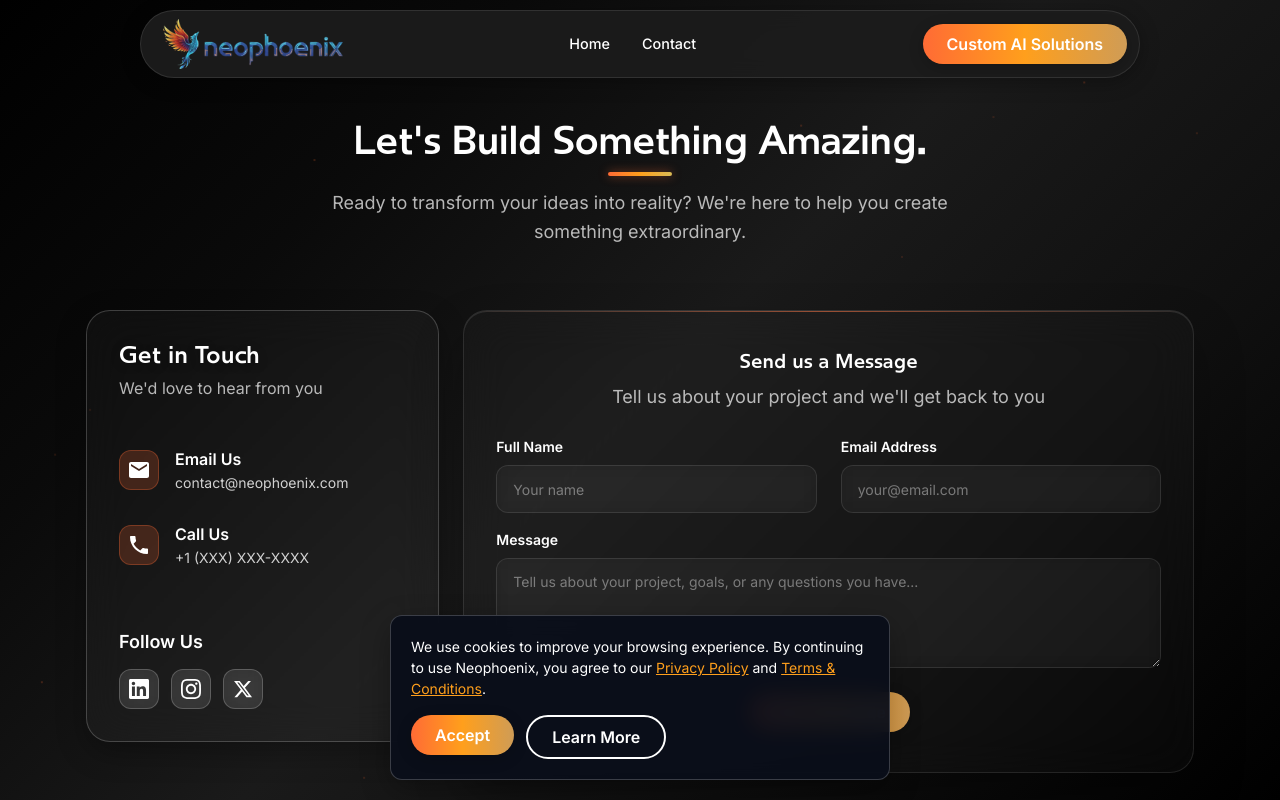
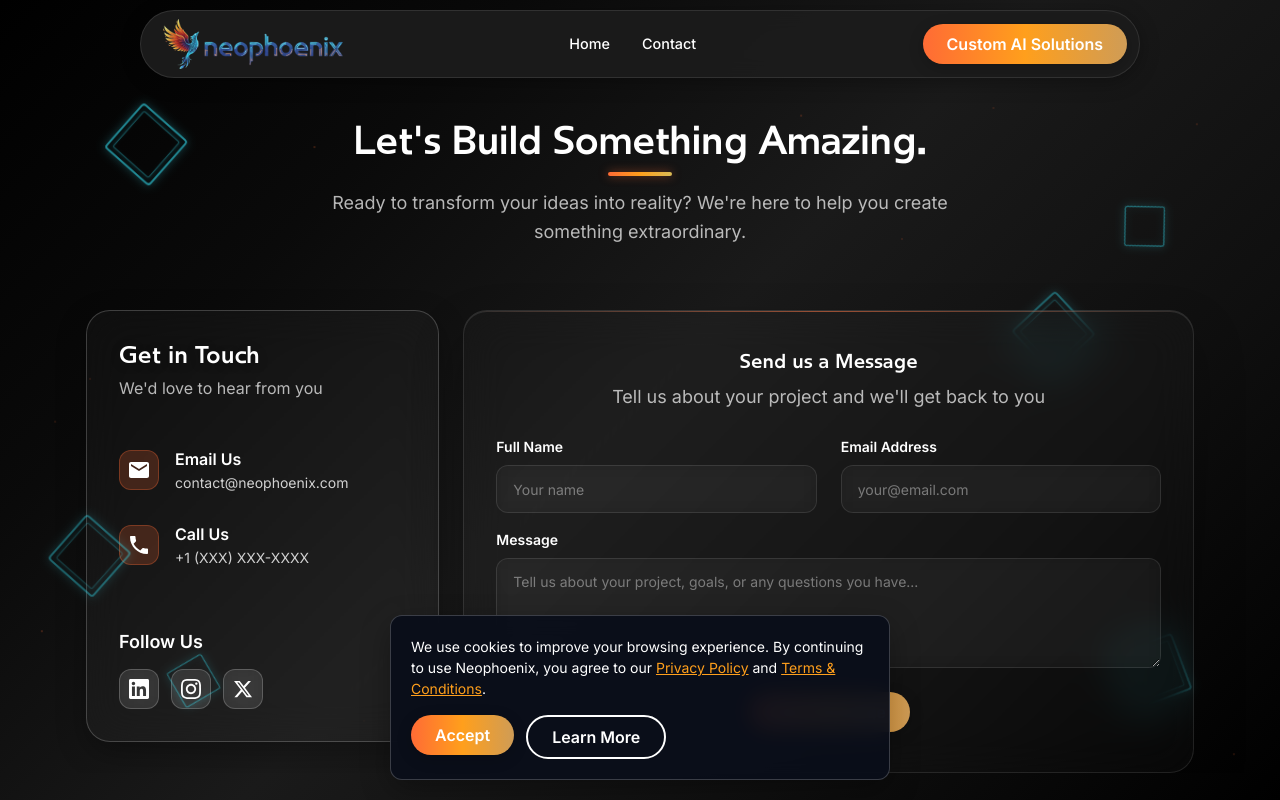
Before and after one commit to dhavalinventam/neophoenix-web, a Next.js app: page /contact in a window 1280 px wide. Shown: the top 800 px of the page. Built offline with nearby package versions, Linux system fonts and the light colour scheme.

Commit message:
add bg animation in all other sec

```diff
--- a/src/app/(pages)/contact/page.module.scss
+++ b/src/app/(pages)/contact/page.module.scss
@@ -23,6 +23,113 @@
   height: 100%;
   pointer-events: none;
   z-index: 0;
+}
+
+// Geometric Pattern Elements
+.geometricPattern {
+  position: absolute;
+  top: 0;
+  left: 0;
+  width: 100%;
+  height: 100%;
+  pointer-events: none;
+  z-index: 1;
+  overflow: hidden;
+}
+
+.geometricElement {
+  position: absolute;
+  width: 60px;
+  height: 60px;
+  opacity: 0.3;
+  animation: geometricFloat 8s ease-in-out infinite;
+
+  &::before {
+    content: '';
+    position: absolute;
+    top: 50%;
+    left: 50%;
+    width: 100%;
+    height: 100%;
+    transform: translate(-50%, -50%) rotate(45deg);
+    border: 2px solid #35ebff;
+    border-radius: 4px;
+    box-shadow:
+      0 0 10px rgba(53, 235, 255, 0.4),
+      inset 0 0 10px rgba(53, 235, 255, 0.1);
+  }
+
+  &::after {
+    content: '';
+    position: absolute;
+    top: 50%;
+    left: 50%;
+    width: 80%;
+    height: 80%;
+    transform: translate(-50%, -50%) rotate(45deg);
+    border: 1px solid rgba(53, 235, 255, 0.6);
+    border-radius: 2px;
+    box-shadow: 0 0 5px rgba(53, 235, 255, 0.3);
+  }
+}
+
+.geometricElementLarge {
+  position: absolute;
+  width: 60px;
+  height: 60px;
+  opacity: 0.3;
+  animation: geometricFloat 8s ease-in-out infinite;
+
+  &::before {
+    content: '';
+    position: absolute;
+    top: 50%;
+    left: 50%;
+    width: 100%;
+    height: 100%;
+    transform: translate(-50%, -50%) rotate(45deg);
+    border: 2px solid #35ebff;
+    border-radius: 4px;
+    box-shadow:
+      0 0 10px rgba(53, 235, 255, 0.4),
+      inset 0 0 10px rgba(53, 235, 255, 0.1);
+  }
+
+  &::after {
+    content: '';
+    position: absolute;
+    top: 50%;
+    left: 50%;
+    width: 80%;
+    height: 80%;
+    transform: translate(-50%, -50%) rotate(45deg);
+    border: 1px solid rgba(53, 235, 255, 0.6);
+    border-radius: 2px;
+    box-shadow: 0 0 5px rgba(53, 235, 255, 0.3);
+  }
+}
+
+.geometricElementSmall {
+  position: absolute;
+  width: 40px;
+  height: 40px;
+  opacity: 0.4;
+  animation: geometricFloat 6s ease-in-out infinite;
+
+  &::before {
+    content: '';
+    position: absolute;
+    top: 50%;
+    left: 50%;
+    width: 100%;
+    height: 100%;
+    transform: translate(-50%, -50%) rotate(45deg);
+    border: 1px solid #35ebff;
+    border-radius: 2px;
+    box-shadow:
+      0 0 8px rgba(53, 235, 255, 0.3),
+      inset 0 0 8px rgba(53, 235, 255, 0.1);
+  }
 }
 
 .gradientMesh {
@@ -67,7 +174,7 @@
   overflow: hidden;
   min-height: 400px;
   // padding-top: 120px;
-  padding-bottom: 70px; // Add top and bottom padding for better spacing
+  // padding-bottom: 70px;
   display: flex;
   align-items: center;
   justify-content: center;
@@ -507,6 +614,25 @@
   }
 }
 
+@keyframes geometricFloat {
+  0%, 100% {
+    transform: translateY(0px) translateX(0px) rotate(0deg);
+    opacity: 0.3;
+  }
+  25% {
+    transform: translateY(-15px) translateX(10px) rotate(90deg);
+    opacity: 0.5;
+  }
+  50% {
+    transform: translateY(-10px) translateX(-5px) rotate(180deg);
+    opacity: 0.4;
+  }
+  75% {
+    transform: translateY(-20px) translateX(15px) rotate(270deg);
+    opacity: 0.6;
+  }
+}
+
 @keyframes pulse {
   0%, 100% {
     opacity: 1;
--- a/src/app/(pages)/contact/page.tsx
+++ b/src/app/(pages)/contact/page.tsx
@@ -88,6 +88,63 @@ export default function ContactPage() {
               ></div>
             ))}
           </div>
+        </div>
+
+        {/* Geometric Pattern Elements */}
+        <div className={styles.geometricPattern}>
+          {/* Large geometric elements - reduced to 2 */}
+          <div
+            className={styles.geometricElementLarge}
+            style={{
+              top: '15%',
+              left: '8%',
+              animationDelay: '0s'
+            }}
+          ></div>
+          <div
+            className={styles.geometricElementLarge}
+            style={{
+              bottom: '20%',
+              right: '8%',
+              animationDelay: '3s'
+            }}
+          ></div>
+
+          {/* Medium geometric elements - reduced to 2 */}
+          <div
+            className={styles.geometricElement}
+            style={{
+              top: '35%',
+              right: '15%',
+              animationDelay: '1.5s'
+            }}
+          ></div>
+          <div
+            className={styles.geometricElement}
+            style={{
+              top: '60%',
+              left: '5%',
+              animationDelay: '2s'
+            }}
+          ></div>
+
+          {/* Small geometric elements - reduced to 2 */}
+          <div
+            className={styles.geometricElementSmall}
+            style={{
+              top: '25%',
+              right: '10%',
+              animationDelay: '0.8s'
+            }}
+          ></div>
+          <div
+            className={styles.geometricElementSmall}
+            style={{
+              bottom: '20%',
+              left: '13%',
+              animationDelay: '3.8s'
+            }}
+          ></div>
         </div>
 
         {/* Hero Section */}
```
Also changed, not shown: src/components/pages/Landing/who-we-are/index.tsx (+37 -0 lines), src/components/ui/neural-network-background/index.tsx (+115 -13 lines).
